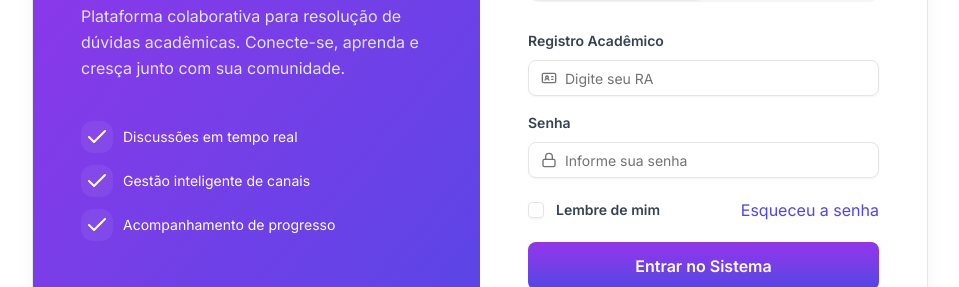
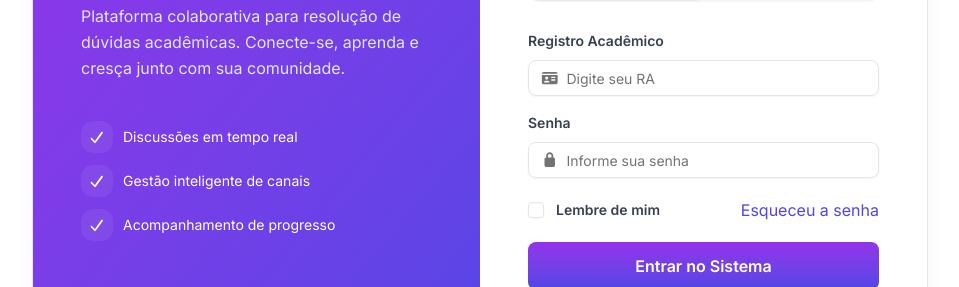
Before and after one commit to FranciscoSilva22/doubt-posting-system, a React (Vite) app: page /login in a window 1280 px wide. Shown: the part 264-551 px from the top of the page, without its empty margins (160-1119 px from the left). Built offline with nearby package versions, Linux system fonts and the light colour scheme.

Commit message:
refactor: icons in login page

```diff
--- a/src/pages/login/index.tsx
+++ b/src/pages/login/index.tsx
@@ -3,17 +3,8 @@ import { Label } from "@/components/ui/label";
 import { Content } from "./styles";
 import { Tabs, TabsContent, TabsList, TabsTrigger } from "@/components/ui/tabs";
 import { FontAwesomeIcon } from '@fortawesome/react-fontawesome'
-import { library } from '@fortawesome/fontawesome-svg-core'
-
-/* import all the icons in Free Solid, Free Regular, and Brands styles */
-import { fas } from '@fortawesome/free-solid-svg-icons'
-import { far } from '@fortawesome/free-regular-svg-icons'
-import { fab } from '@fortawesome/free-brands-svg-icons'
 import { InputGroup, InputGroupAddon, InputGroupInput } from "@/components/ui/input-group";
-import { CheckIcon, IdCardIcon, LockIcon } from "lucide-react";
 import { useState } from "react";
-
-library.add(fas, far, fab)
 
 const LoginPage: React.FC = () => {
     const [tabValue, setTabValue] = useState("student");
@@ -23,7 +14,7 @@ const LoginPage: React.FC = () => {
             <div className="login-card">
                 <div className="bg-linear-310 from-[#4F46E5] to-[#9333EA]">
                     <div className="icon-container">
-                        <FontAwesomeIcon className="text-[24px] text-white" icon="fa-solid fa-graduation-cap" />
+                        <FontAwesomeIcon className="text-[24px] text-white" icon="graduation-cap" />
                     </div>
 
                     <h1 className="title">EduDúvidas</h1>
@@ -32,21 +23,21 @@ const LoginPage: React.FC = () => {
                     <div className="list">
                         <div className="item">
                             <div className="icon-container small">
-                                <CheckIcon className="text-[14px] text-white" />
+                                <FontAwesomeIcon className="text-[14px] text-white" icon="check" />
                             </div>
                             Discussões em tempo real
                         </div>
 
                         <div className="item">
                             <div className="icon-container small">
-                                <CheckIcon className="text-[14px] text-white" />
+                                <FontAwesomeIcon className="text-[14px] text-white" icon="check" />
                             </div>
                             Gestão inteligente de canais
                         </div>
 
                         <div className="item">
                             <div className="icon-container small">
-                                <CheckIcon className="text-[14px] text-white" />
+                                <FontAwesomeIcon className="text-[14px] text-white" icon="check" />
                             </div>
                             Acompanhamento de progresso
                         </div>
@@ -61,18 +52,18 @@ const LoginPage: React.FC = () => {
 
                     <div className="form">
                         <Tabs defaultValue="student" onValueChange={value => setTabValue(value)}>
-                            <TabsList className="w-full mb-[24px]">
+                            <TabsList className="w-full mb-6">
                                 <TabsTrigger value="student" className={tabValue == "student" ? "text-[#4F46E5]" : "text-[#4B5563]"}>
-                                    <FontAwesomeIcon icon="fa-solid fa-user-graduate" />
+                                    <FontAwesomeIcon icon="user-graduate" />
                                     Aluno
                                 </TabsTrigger>
                                 <TabsTrigger value="teacher" className={tabValue == "teacher" ? "text-[#4F46E5]" : "text-[#4B5563]"}>
-                                    <FontAwesomeIcon icon="fa-solid fa-chalkboard-user" />
+                                    <FontAwesomeIcon icon="chalkboard-user" />
                                     Professor
                                 </TabsTrigger>
                             </TabsList>
                             <TabsContent value="student">
-                               <div className="grid w-full items-center gap-3 mb-[20px]">
+                               <div className="grid w-full items-center gap-3 mb-5">
                                     <Label htmlFor="ra">Registro Acadêmico</Label>
                                     <InputGroup>
                                         <InputGroupInput
@@ -82,13 +73,13 @@ const LoginPage: React.FC = () => {
                                             placeholder="Digite seu RA"
                                         />
                                         <InputGroupAddon>
-                                            <IdCardIcon />
+                                            <FontAwesomeIcon icon="id-card" />
                                         </InputGroupAddon>
                                     </InputGroup>
                                 </div>
                             </TabsContent>
                             <TabsContent value="teacher">
-                                <div className="grid w-full items-center gap-3 mb-[20px]">
+                                <div className="grid w-full items-center gap-3 mb-5">
                                     <Label htmlFor="matricula">Matrícula</Label>
                                     <InputGroup>
                                         <InputGroupInput
@@ -98,14 +89,14 @@ const LoginPage: React.FC = () => {
                                             placeholder="Digite sua matrícula"
                                         />
                                         <InputGroupAddon>
-                                            <IdCardIcon />
+                                            <FontAwesomeIcon icon="id-card" />
                                         </InputGroupAddon>
                                     </InputGroup>
                                 </div>
                             </TabsContent>
                         </Tabs>
 
-                        <div className="grid w-full items-center gap-3 mb-[20px]">
+                        <div className="grid w-full items-center gap-3 mb-5">
                             <Label htmlFor="password">Senha</Label>
                             <InputGroup>
                                 <InputGroupInput
@@ -115,12 +106,12 @@ const LoginPage: React.FC = () => {
                                     placeholder="Informe sua senha"
                                 />
                                 <InputGroupAddon>
-                                    <LockIcon />
+                                    <FontAwesomeIcon icon="lock" />
                                 </InputGroupAddon>
                             </InputGroup>
                         </div>
 
-                        <div className="flex flex-row gap-6 justify-between mb-[20px]">
+                        <div className="flex flex-row gap-6 justify-between mb-5">
                             <div className="flex items-center gap-3">
                                 <Checkbox
                                     id="remember"
```
